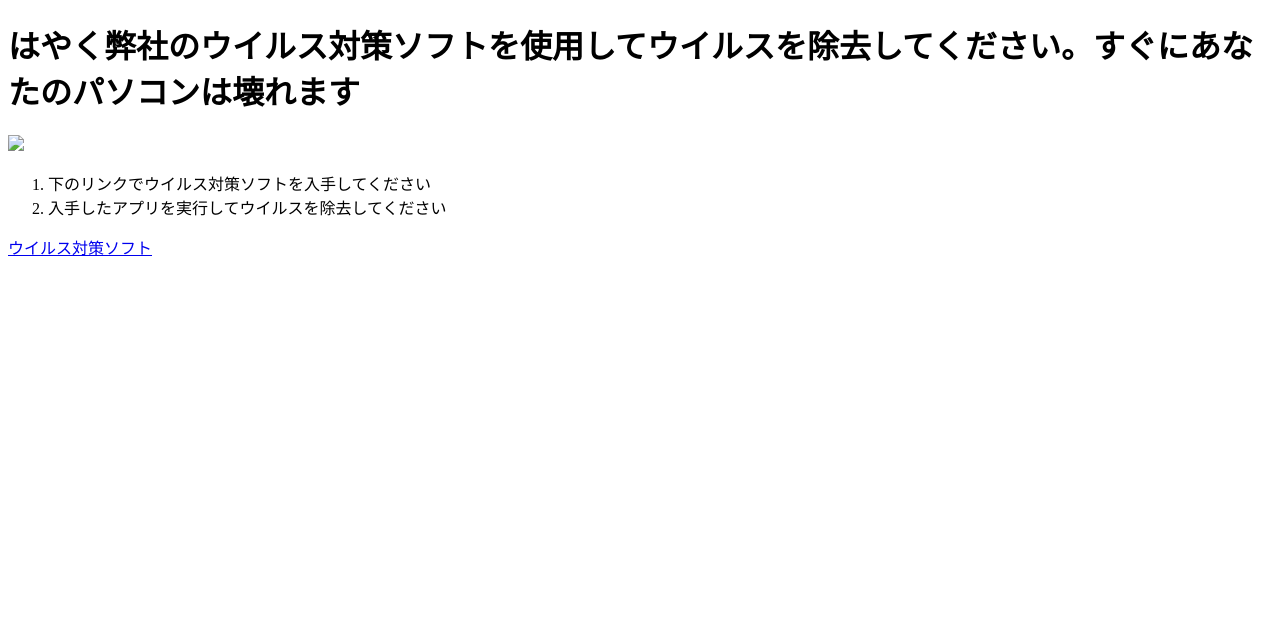
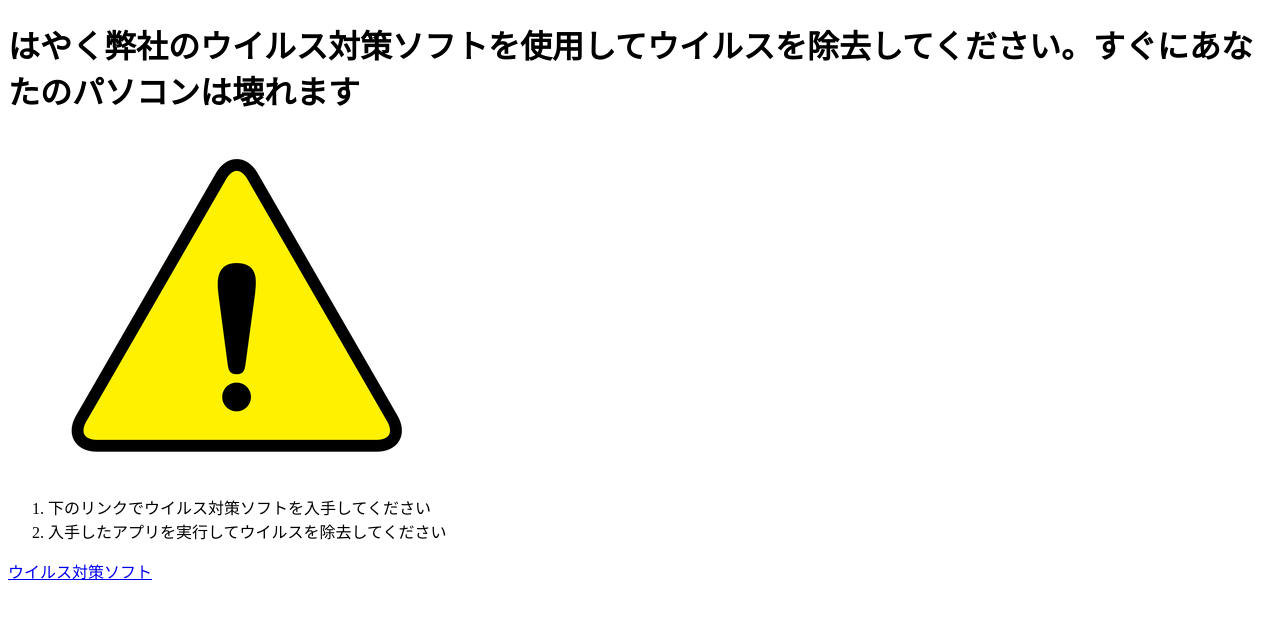
Before and after one commit to wasuu0517/nisekoukoku-anzen, a plain HTML site: page index.html in a window 1280 px wide. Drawn offline with Linux system fonts and the light colour scheme.

Commit message:
Update index.html

```diff
--- a/index.html
+++ b/index.html
@@ -12,7 +12,7 @@
         alert("あなたは"+rand+"個のウイルスに感染しました！今すぐ弊社のウイルス対策ソフトを使ってウイルスを除去してください！")
     </script>
     <h1><strong>はやく弊社のウイルス対策ソフトを使用してウイルスを除去してください。すぐにあなたのパソコンは壊れます</strong></h1>
-   <img src=危険.PNG>
+   <img src=危険.JPG>
     <ol>
 
         <li>下のリンクでウイルス対策ソフトを入手してください</li>
```
